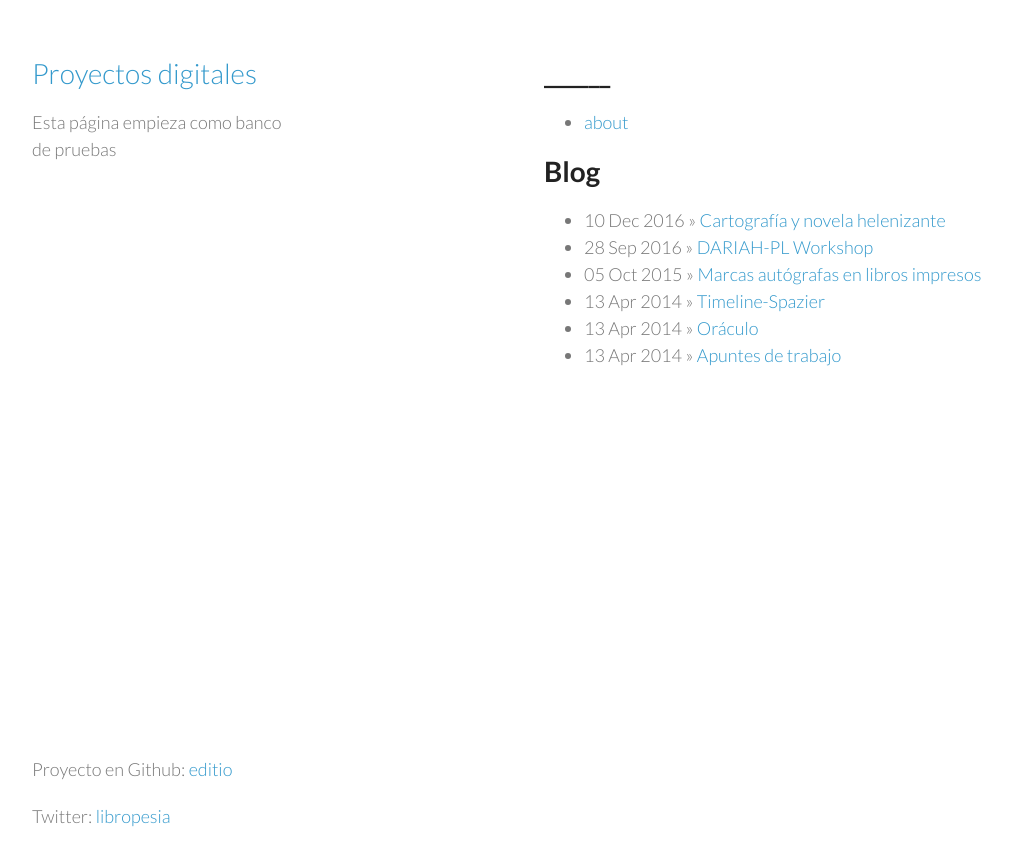
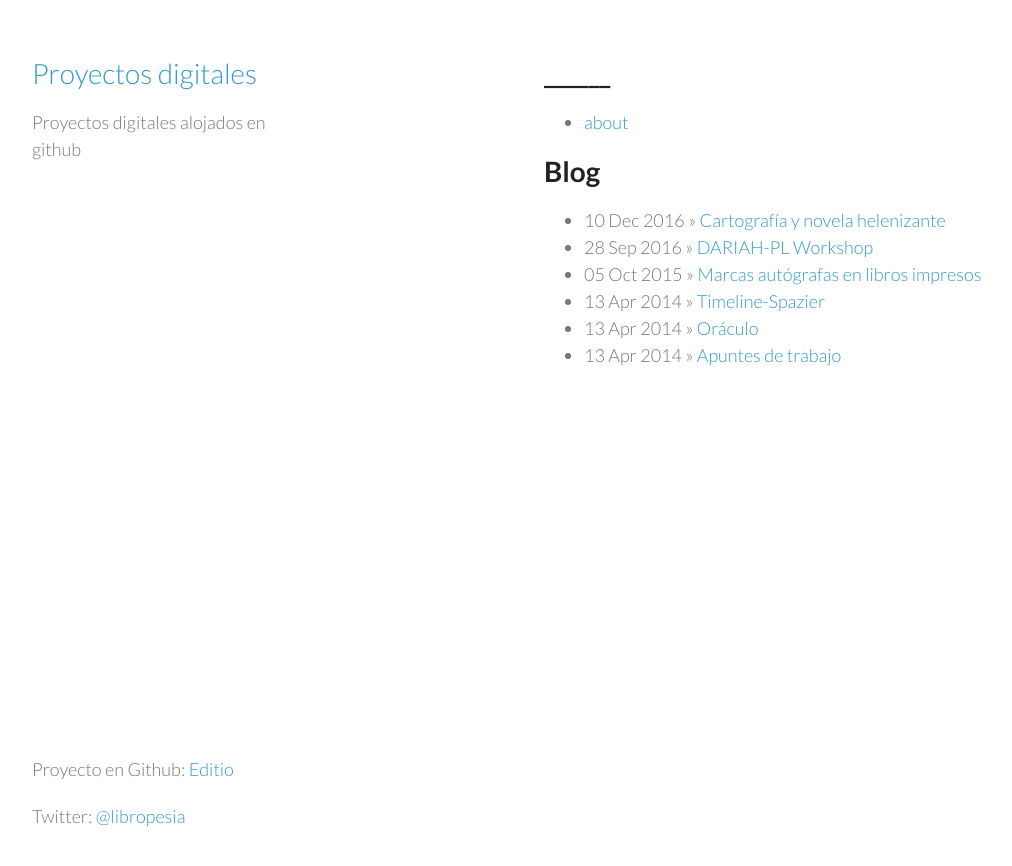
Before and after one commit to editio/editio.github.io, a Jekyll site: the page built from index.html, in a window 1280 px wide. Shown: the top 866 px of the page, without its empty margins (26-1038 px from the left). Built offline with Jekyll 4.4.1, drawn with Linux system fonts in a browser that asks for light colours.

Commit message:
Updated default.html

```diff
--- a/_layouts/default.html
+++ b/_layouts/default.html
@@ -24,7 +24,7 @@
     <body>
        <header>
  <h1 class="title"><a href="/">{{ site.name }}</a></h1>
-        <p> Esta página empieza como banco de pruebas </p>
+        <p> Proyectos digitales alojados en github </p>
 
       </header>
     <div class="wrapper">
@@ -36,9 +36,9 @@
           </section>
           </div>
            <footer>
-        <p>Proyecto en Github: <a href="https://github.com/editio">editio</a></p>
+        <p>Proyecto en Github: <a href="https://github.com/editio">Editio</a></p>
 
-        <p>Twitter: <a href="https://twitter.com/libropesia">libropesia</a></p>
+        <p>Twitter: <a href="https://twitter.com/libropesia">@libropesia</a></p>
       </footer>
           <script src="javascripts/scale.fix.js"></script>
     </body>
```
